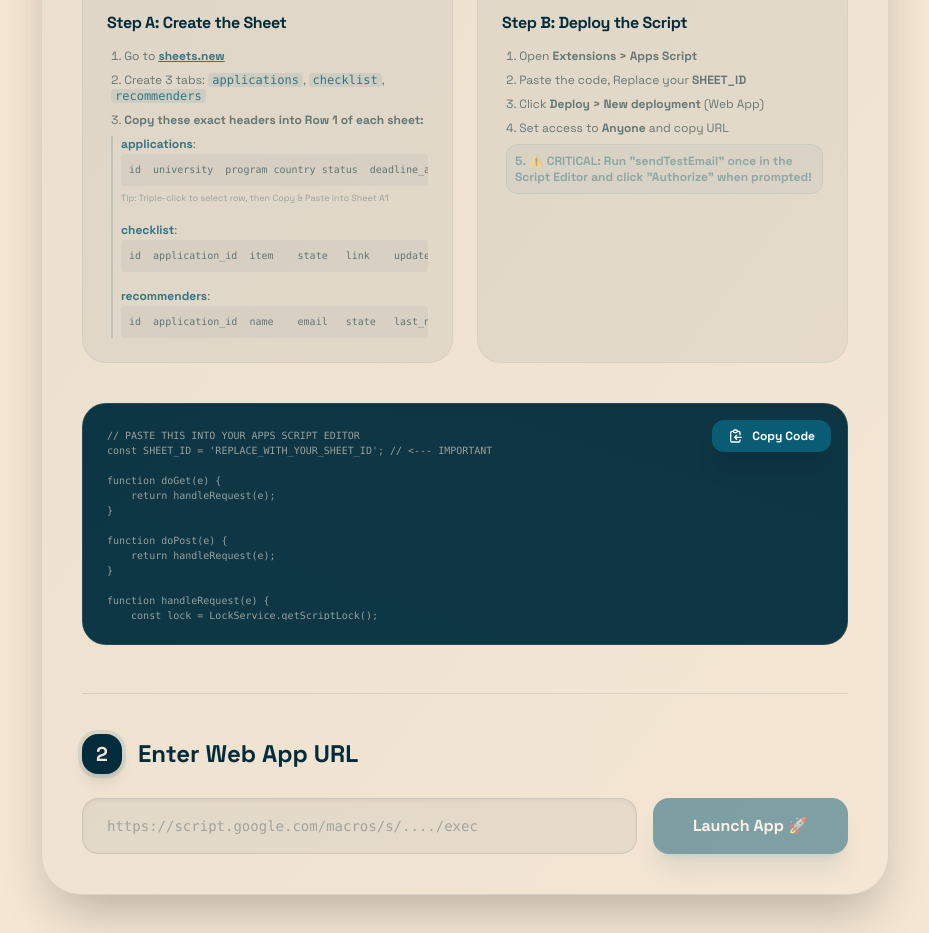
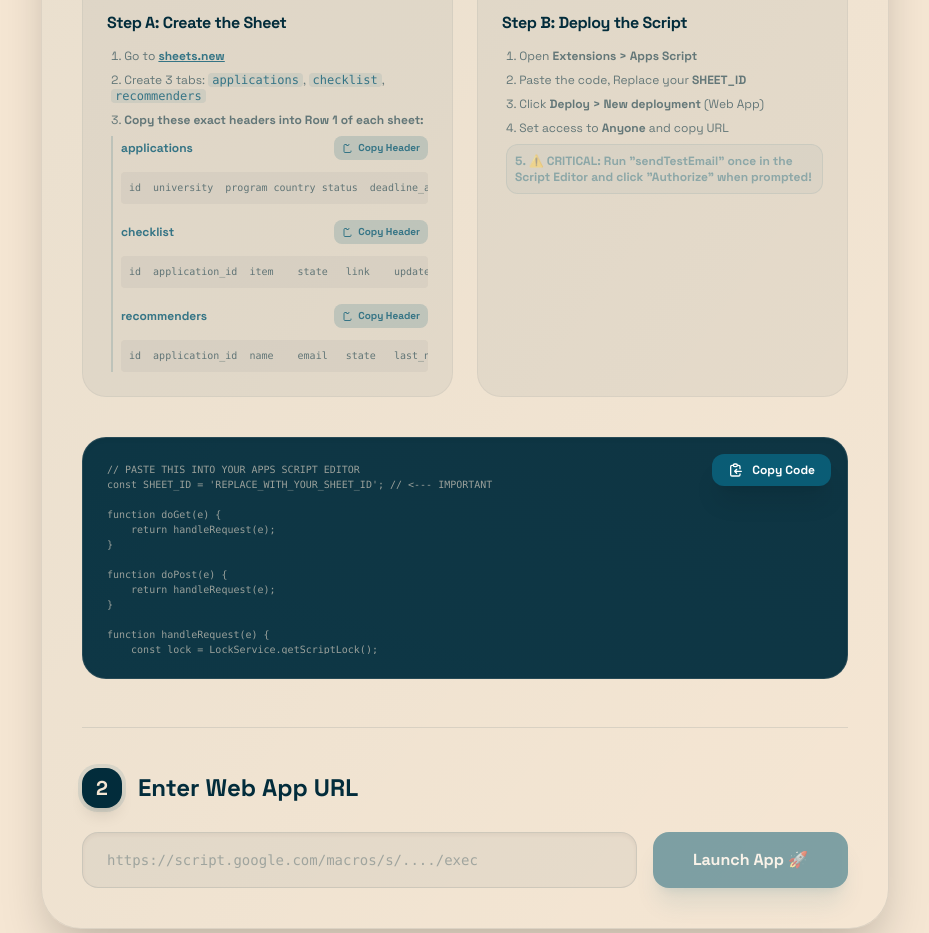
Before and after one commit to azizjail2003/applications-tracker, a Nuxt app: page /setup in a window 1280 px wide. Shown: the part 860-1793 px from the top of the page, without its empty margins (175-1104 px from the left). Built offline with nearby package versions, Linux system fonts and the light colour scheme.

Commit message:
Enhance setup guide with smart header copy buttons

```diff
--- a/pages/setup.vue
+++ b/pages/setup.vue
@@ -107,20 +107,35 @@
                   <li>
                      <strong>Copy these exact headers into Row 1 of each sheet:</strong>
                      <ul class="mt-2 space-y-4 pl-2 border-l-2 border-brand-teal/20">
-                        <li>
-                           <span class="font-bold text-brand-teal">applications</span>:
-                           <div class="relative group">
-                              <pre class="font-mono text-[10px] select-all bg-brand-dark/5 dark:bg-brand-light/10 p-2 rounded mt-0.5 overflow-x-auto whitespace-pre cursor-pointer hover:bg-brand-dark/10 transition-colors" title="Click to select all">id	university	program	country	status	deadline_app	deadline_scholarship	portal_apply_url	portal_status_url	progress	priority	notes	updated_at</pre>
-                              <div class="text-[9px] text-brand-dark/40 dark:text-brand-light/40 mt-1">Tip: Triple-click to select row, then Copy & Paste into Sheet A1</div>
+                        <li class="space-y-3">
+                           <div class="flex items-center justify-between">
+                              <span class="font-bold text-brand-teal">applications</span>
+                              <button @click="copyHeader('applications')" class="text-[10px] bg-brand-teal/20 hover:bg-brand-teal hover:text-white text-brand-teal px-2 py-1 rounded-lg transition-all flex items-center gap-1 font-bold">
+                                 <svg class="w-3 h-3" fill="none" viewBox="0 0 24 24" stroke="currentColor"><path stroke-linecap="round" stroke-linejoin="round" stroke-width="2" d="M8 5H6a2 2 0 00-2 2v12a2 2 0 002 2h10a2 2 0 002-2v-1M8 5a2 2 0 002 2h2a2 2 0 002-2" /></svg>
+                                 Copy Header
+                              </button>
                            </div>
+                           <pre class="font-mono text-[10px] select-all bg-brand-dark/5 dark:bg-brand-light/10 p-2 rounded overflow-x-auto whitespace-pre cursor-pointer hover:bg-brand-dark/10 transition-colors">id	university	program	country	status	deadline_app	deadline_scholarship	portal_apply_url	portal_status_url	progress	priority	notes	updated_at</pre>
                         </li>
-                        <li>
-                           <span class="font-bold text-brand-teal">checklist</span>:
-                           <pre class="font-mono text-[10px] select-all bg-brand-dark/5 dark:bg-brand-light/10 p-2 rounded mt-0.5 overflow-x-auto whitespace-pre cursor-pointer hover:bg-brand-dark/10 transition-colors">id	application_id	item	state	link	updated_at</pre>
+                        <li class="space-y-3">
+                           <div class="flex items-center justify-between">
+                              <span class="font-bold text-brand-teal">checklist</span>
+                              <button @click="copyHeader('checklist')" class="text-[10px] bg-brand-teal/20 hover:bg-brand-teal hover:text-white text-brand-teal px-2 py-1 rounded-lg transition-all flex items-center gap-1 font-bold">
+                                 <svg class="w-3 h-3" fill="none" viewBox="0 0 24 24" stroke="currentColor"><path stroke-linecap="round" stroke-linejoin="round" stroke-width="2" d="M8 5H6a2 2 0 00-2 2v12a2 2 0 002 2h10a2 2 0 002-2v-1M8 5a2 2 0 002 2h2a2 2 0 002-2" /></svg>
+                                 Copy Header
+                              </button>
+                           </div>
+                           <pre class="font-mono text-[10px] select-all bg-brand-dark/5 dark:bg-brand-light/10 p-2 rounded overflow-x-auto whitespace-pre cursor-pointer hover:bg-brand-dark/10 transition-colors">id	application_id	item	state	link	updated_at</pre>
                         </li>
-                        <li>
-                           <span class="font-bold text-brand-teal">recommenders</span>:
-                           <pre class="font-mono text-[10px] select-all bg-brand-dark/5 dark:bg-brand-light/10 p-2 rounded mt-0.5 overflow-x-auto whitespace-pre cursor-pointer hover:bg-brand-dark/10 transition-colors">id	application_id	name	email	state	last_nudge_date	updated_at</pre>
+                        <li class="space-y-3">
+                           <div class="flex items-center justify-between">
+                              <span class="font-bold text-brand-teal">recommenders</span>
+                              <button @click="copyHeader('recommenders')" class="text-[10px] bg-brand-teal/20 hover:bg-brand-teal hover:text-white text-brand-teal px-2 py-1 rounded-lg transition-all flex items-center gap-1 font-bold">
+                                 <svg class="w-3 h-3" fill="none" viewBox="0 0 24 24" stroke="currentColor"><path stroke-linecap="round" stroke-linejoin="round" stroke-width="2" d="M8 5H6a2 2 0 00-2 2v12a2 2 0 002 2h10a2 2 0 002-2v-1M8 5a2 2 0 002 2h2a2 2 0 002-2" /></svg>
+                                 Copy Header
+                              </button>
+                           </div>
+                           <pre class="font-mono text-[10px] select-all bg-brand-dark/5 dark:bg-brand-light/10 p-2 rounded overflow-x-auto whitespace-pre cursor-pointer hover:bg-brand-dark/10 transition-colors">id	application_id	name	email	state	last_nudge_date	updated_at</pre>
                         </li>
                      </ul>
                   </li>
@@ -221,6 +236,18 @@ const inviteName = ref('');
 const pendingImportUrl = ref('');
 const route = useRoute();
 const router = useRouter();
+const { notify } = useConfirm();
+
+const headers = {
+    applications: "id\tuniversity\tprogram\tcountry\tstatus\tdeadline_app\tdeadline_scholarship\tportal_apply_url\tportal_status_url\tprogress\tpriority\tnotes\tupdated_at",
+    checklist: "id\tapplication_id\titem\tstate\tlink\tupdated_at",
+    recommenders: "id\tapplication_id\tname\temail\tstate\tlast_nudge_date\tupdated_at"
+};
+
+const copyHeader = (key: keyof typeof headers) => {
+    navigator.clipboard.writeText(headers[key]);
+    notify(t('setup.header_copied', { name: key }), 'Copied', 'success');
+};
 
 onMounted(() => {
    // Check for magic link import
```
